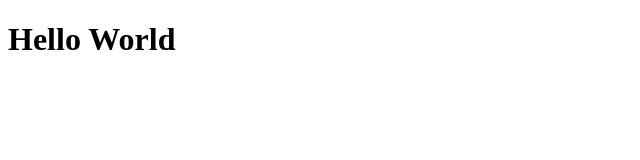
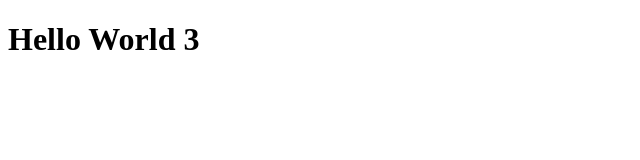
Before and after one commit to Laura2020-okt/latian1-revoU, a plain HTML site: page index.html in a window 1280 px wide. Shown: the full height of the page, 0-640 px from the left. Drawn offline with Linux system fonts and the light colour scheme.

Commit message:
first commit

```diff
--- a/index.html
+++ b/index.html
@@ -4,6 +4,6 @@
     <title>Website Ku</title>
   </head>
   <body>
-    <h1>Hello World</h1>
+    <h1>Hello World 3</h1>
   </bod>
 </html>
```
Also changed, not shown: 1 other file.
